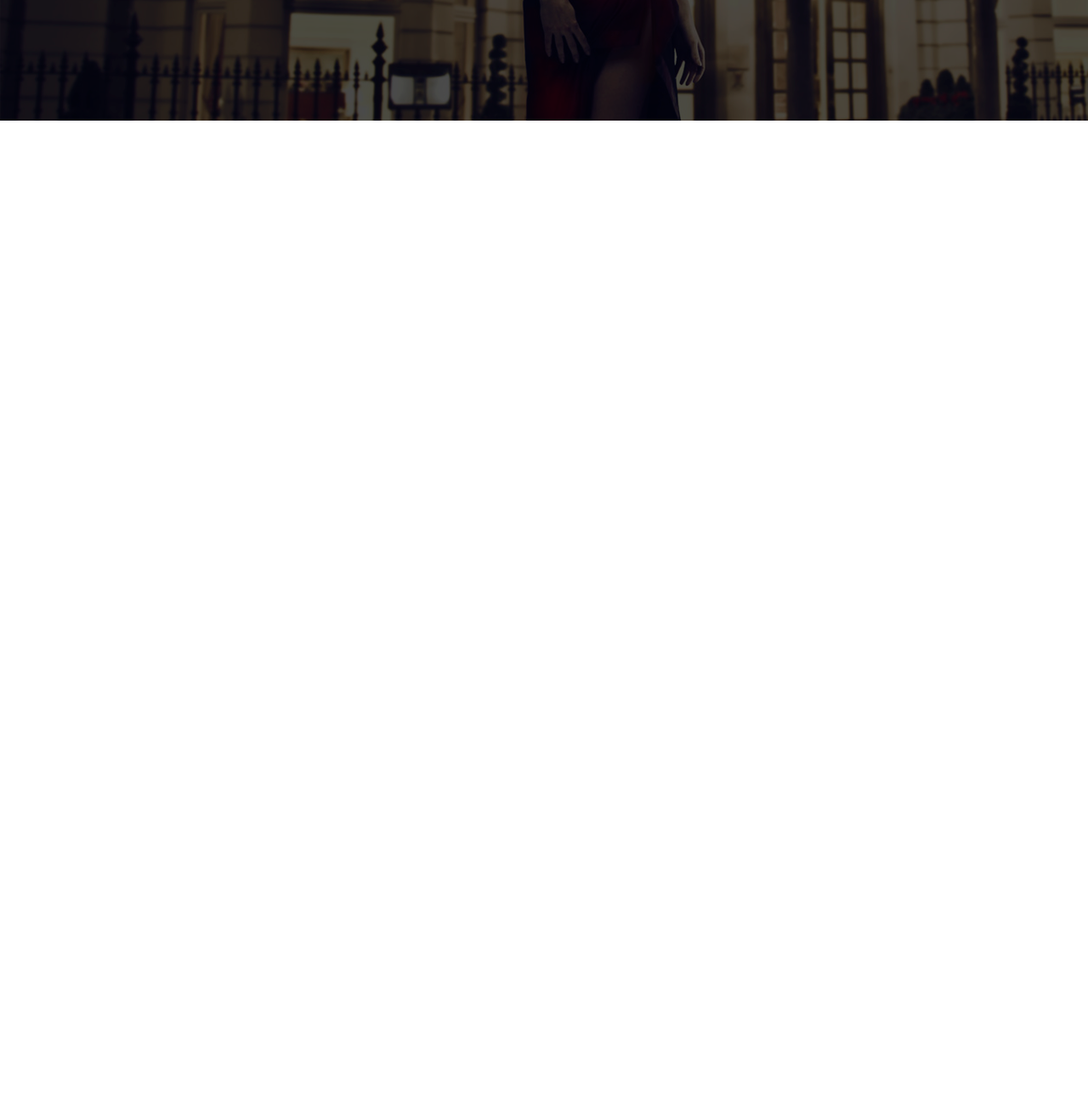
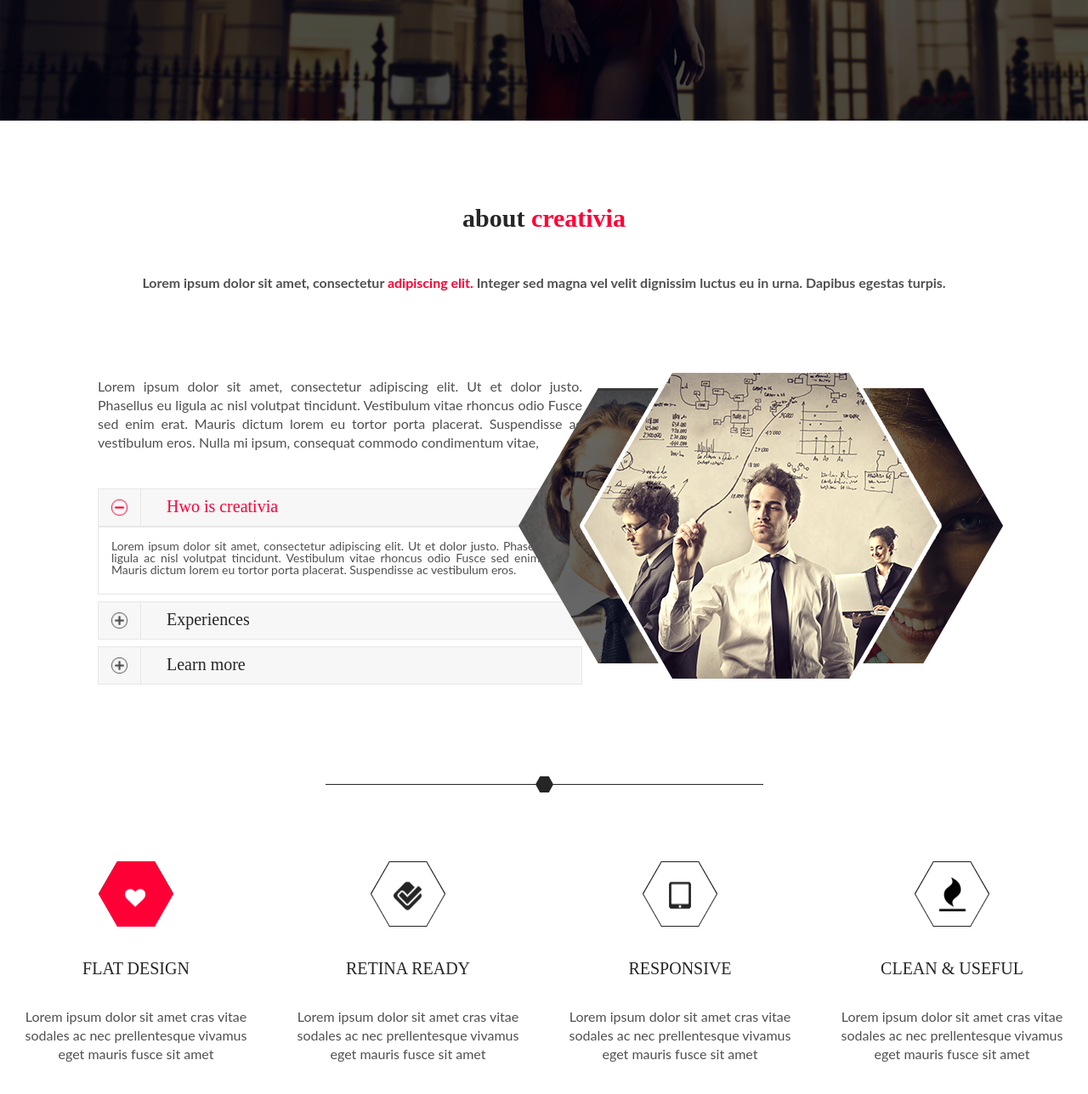
Before and after one commit to viwombat/Creativia, a plain HTML site: page index.html in a window 1280 px wide. Shown: the part 516-1804 px from the top of the page at 85% size. Before the commit the page ends 800 px from the top, so only its background shows below. Drawn offline with Linux system fonts and the light colour scheme.

Commit message:
finished second part

```diff
--- a/index.html
+++ b/index.html
@@ -30,7 +30,7 @@
                 <p class="white_word">why </p><p class="red_word">creativia ?</p>
             </article>
 
-            <article class="text">
+            <article class="description">
                 <p>Lorem ipsum dolor sit amet, consectetur adipiscing elit. Ut et dolor justo.
                 Phasellus eu ligula ac nisl volutpat tincidunt. Vestibulum vitae rhoncus</p><p> odio Fusce sed enim erat.
                 Mauris dictum lorem eu tortor porta placerat. Suspendisse ac vestibulum eros. Nulla mi ipsum,
@@ -39,26 +39,105 @@
 
             <div class="arrows">
                 <div class='left'>
-
                 </div>
 
                 <div class='right'>
-
                 </div>
             </div>
 
             <div class="button">
-                <div class="button_features">
+                <a class="button_features">
                     FEATURES
-                </div>
+                </a>
 
-                <div class="button_free_psd">
+                <a class="button_free_psd">
                     FREE PSD
-                </div>
+                </a>
             </div>
         </div>
+    </header>
 
-    </header>
+    <section class="about">
+        <article class="title">
+            <p class="black_word">about </p><p class="red_word">creativia</p>
+        </article>
+
+        <article class="description">
+            Lorem ipsum dolor sit amet, consectetur <span class="colortext">adipiscing elit.</span>
+            Integer sed magna vel velit dignissim luctus eu in urna.
+            Dapibus egestas turpis.
+
+        </article>
+
+        <article class="more_description">
+            <p> Lorem ipsum dolor sit amet, consectetur adipiscing elit.
+                Ut et dolor justo. Phasellus eu ligula ac nisl volutpat tincidunt.
+                Vestibulum vitae rhoncus odio Fusce sed enim erat.
+                Mauris dictum lorem eu tortor porta placerat. Suspendisse ac vestibulum eros.
+                Nulla mi ipsum, consequat commodo condimentum vitae,
+            </p>
+
+            <img src="img/about/left img.png" class = "left_image">
+        </article>
+
+        <article class="toggle">
+            <div>
+                <img src="./img/about/active.png">
+                <span>Hwo is creativia</span>
+            </div>
+
+            <div>Lorem ipsum dolor sit amet, consectetur adipiscing elit.
+                Ut et dolor justo. Phasellus eu ligula ac nisl volutpat tincidunt.
+                Vestibulum vitae rhoncus odio Fusce sed enim erat.
+                Mauris dictum lorem eu tortor porta placerat.
+                Suspendisse ac vestibulum eros.
+            </div>
+
+            <div>
+                <img src="./img/about/notactive.png">
+                <span>Experiences</span>
+            </div>
+
+            <div>
+                <img src="./img/about/notactive.png">
+                <span>Learn more</span>
+            </div>
+        </article>
+
+        <div class="separator">
+            <img src="./img/about/separator.png">
+        </div>
+
+        <article class="scrollbar">
+            <div>
+                <img src="./img/about/flat design.png">
+                <p>FLAT DESIGN</p>
+                <p>Lorem ipsum dolor sit amet cras vitae sodales ac nec prellentesque
+                   vivamus eget mauris fusce sit amet</p>
+            </div>
+
+            <div>
+                <img src="./img/about/retina ready.png">
+                <p>RETINA READY</p>
+                <p>Lorem ipsum dolor sit amet cras vitae sodales ac nec prellentesque
+                   vivamus eget mauris fusce sit amet </p>
+            </div>
+
+            <div>
+                <img src="./img/about/responsive.png">
+                <p>RESPONSIVE</p>
+                <p>Lorem ipsum dolor sit amet cras vitae sodales ac nec prellentesque
+                   vivamus eget mauris fusce sit amet</p>
+            </div>
+
+            <div>
+                <img src="./img/about/clean useful.png">
+                <p>CLEAN & USEFUL</p>
+                <p>Lorem ipsum dolor sit amet cras vitae sodales ac nec prellentesque
+                    vivamus eget mauris fusce sit amet </p>
+            </div>
+        </article>
+    </section>
 
 </body>
 </html>
--- a/style.css
+++ b/style.css
@@ -2,6 +2,10 @@
     box-sizing: border-box;
     margin: 0px;
     padding: 0;
+}
+
+header {
+    height: 373px;
 }
 
 .menu {
@@ -38,11 +42,14 @@
     background-repeat: no-repeat;
 }
 
-.slideshow .title {
+ .title {
     display: flex;
-    padding-top: 180px;
     white-space: pre;
     justify-content: center;
+}
+
+.slideshow .title {
+    margin-top: 180px;
 }
 
 .white_word {
@@ -59,14 +66,25 @@
     font-family: "Raleway";
 }
 
-.slideshow .text {
-    padding-top: 50px;
+.black_word {
+    font-size: 30px;
+    color: #262626;
+    font-weight: 700;
+    font-family: "Raleway";
+    text-align: center;
+}
+
+.slideshow .description {
+    margin-top: 50px;
+    color: #ffffff;
+    text-align: center;
+    font-weight: 400;
+}
+
+.description {
     font-size: 16px;
     line-height: 22px;
-    color: #ffffff;
-    font-weight: 400;
-    font-family: "Lato";
-    text-align: center;
+    font-family: "Lato", Sans-serif;
 }
 
 .arrows {
@@ -76,7 +94,8 @@
 .arrows div{
     position: absolute;
     border: solid  #a4a4a4;
-    border-width: 0 3px 3px 0;
+    border-width: 0 4px 4px 0;
+    border-radius: 20%;
     display: inline-block;
     padding: 7px;
 }
@@ -134,6 +153,137 @@ header .button .button_free_psd {
     margin-left: 64px;
 }
 
-header .button > div:hover {
+header .button > a:hover {
     background-color: #ff0036;
 }
+
+.about {
+    height: 1100px;
+}
+
+.about .title {
+    margin-top: 100px;
+}
+
+.about .description {
+    position: relative;
+    text-align: center;
+    margin-top: 50px;
+    color: #505050;
+    font-weight: 700;
+}
+
+.about .description .colortext {
+    color: #ff0036;
+}
+
+.about .more_description {
+    width: 570px;
+    height: 81px;
+    margin-top: 100px;
+    margin-left: 115px;
+
+    font-size: 16px;
+    line-height: 22px;
+    color: #505050;
+    font-weight: 400;
+    font-family: "Lato", Sans-serif;
+    text-align: justify;
+}
+
+.left_image {
+    position: absolute;
+    right: 100px;
+    top: 950px;
+}
+
+.toggle {
+    margin-left: 115px;
+    margin-top: 50px;
+}
+
+.toggle > div {
+    border: 1px solid #e7e7e7;
+}
+
+.toggle div:not(:first-child) {
+    height: 45px;
+    color: #262626;
+    margin-bottom: 8px;
+}
+
+.toggle div:first-child {
+    color: #ff0036;
+    height: 45px;
+}
+
+.toggle div:not(:nth-child(2)) {
+    display: flex;
+    width: 570px;
+
+    background-color: #f7f7f7;
+    font-size: 20px;
+    font-weight: 500;
+    font-family: "Raleway";
+}
+
+.toggle div:nth-child(2) {
+    width: 570px;
+    height: 80px;
+    padding: 15px;
+
+    background-color: #ffffff;
+    font-size: 14px;
+    color: #505050;
+    font-weight: 400;
+    font-family: "Lato", Sans-serif;
+    text-align: justify;
+}
+
+.toggle img {
+    border-right: 1px solid #e7e7e7;
+    background-color: #f7f7f7;
+    padding: 12px 15px;
+}
+
+.toggle span {
+    margin-top: 10px;
+    margin-left: 30px;
+}
+
+.about .separator {
+    text-align: center;
+    height: 20px;
+    padding-top: 100px;
+}
+
+.scrollbar {
+    display: flex;
+    justify-content: space-around;
+    text-align: center;
+    padding-top: 100px;
+}
+
+.scrollbar img {
+    background-image: url(./img/about/Shape_notactive.png);
+    height: 77px;
+    width: 88px;
+}
+
+.scrollbar p:nth-of-type(1) {
+    padding: 36px 0;
+    font-size: 20px;
+    color: #262626;
+    font-weight: 500;
+    font-family: "Raleway";
+}
+
+.scrollbar p:nth-of-type(2) {
+    width: 270px;
+    height: 59px;
+    font-size: 16px;
+    line-height: 22px;
+    color: #505050;
+    font-weight: 400;
+    font-family: "Lato", sans-serif;
+}
```
Also changed, not shown: img/about/Shape_active.png (added), img/about/Shape_notactive.png (added), img/about/active.png (added), img/about/clean useful.png (added), img/about/flat design.png (added), img/about/left img.png (added), img/about/notactive.png (added), img/about/responsive.png (added), img/about/retina ready.png (added), img/about/separator.png (added).
